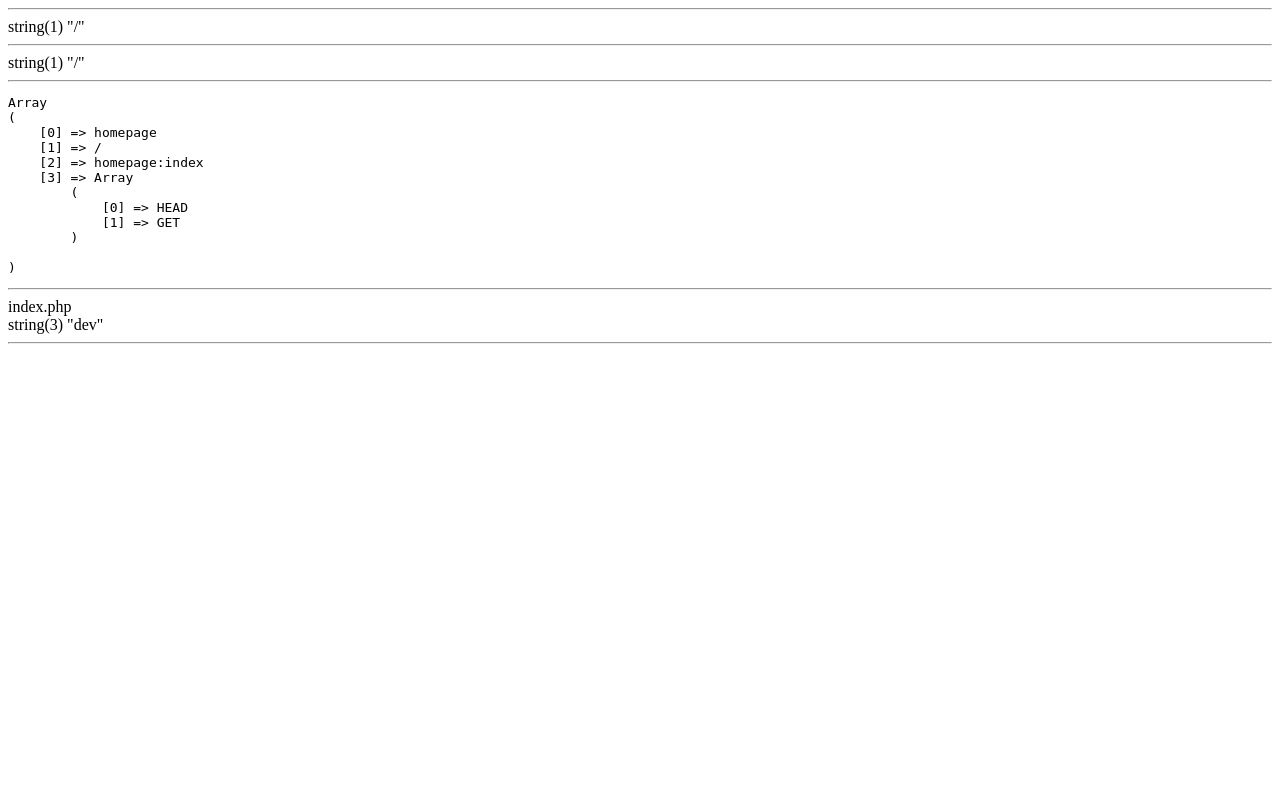
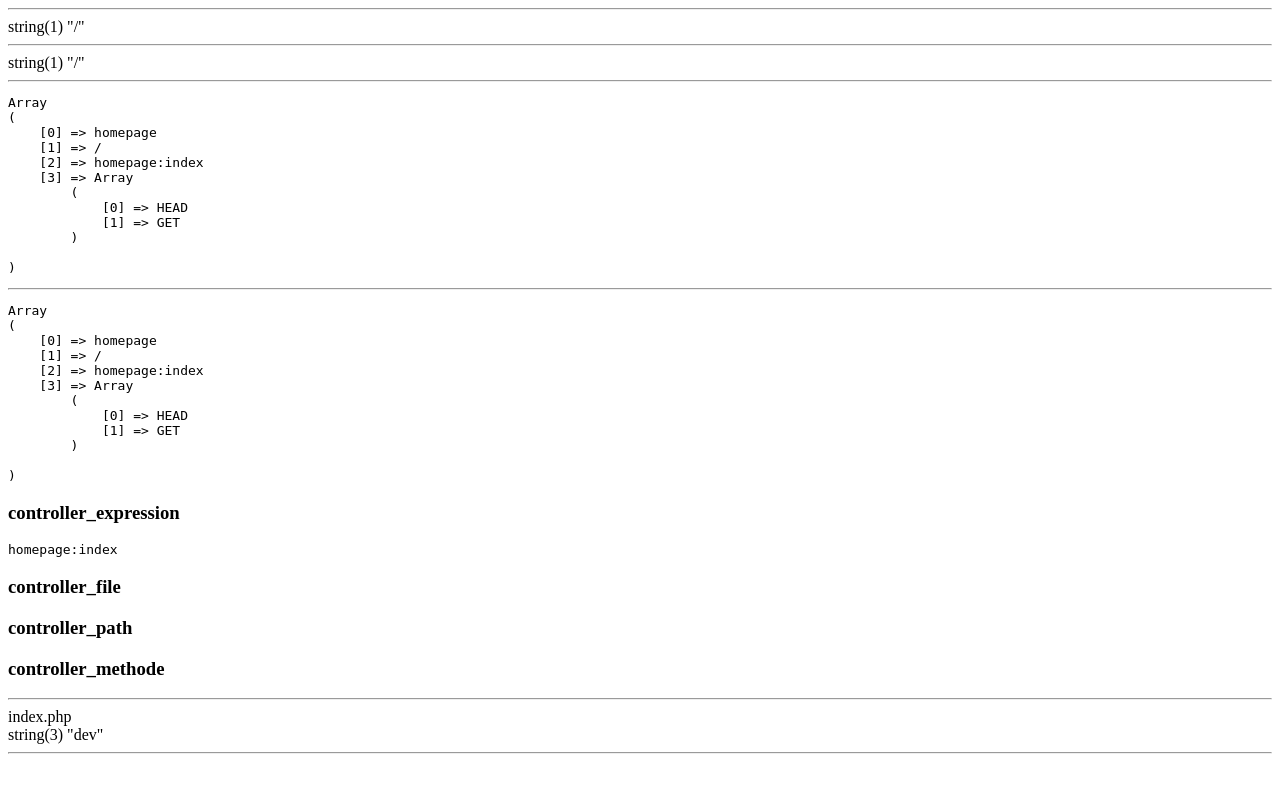
Before and after one commit to Melissalesne/Mini-site, a PHP site: page / in a window 1280 px wide. Run offline with PHP 8.4, Linux system fonts and the light colour scheme.

Commit message:
Gestion de la compilation

```diff
--- a/app/app.php
+++ b/app/app.php
@@ -46,3 +46,4 @@ require_once "../app/routing.php";
 /**
  * 9. Compilation de la page (part 2 - la compilation finale)
  */
+require_once "../app/compile.php";
--- /dev/null
+++ b/app/compile.php
@@ -0,0 +1,61 @@
+<?php
+/**
+ * Fichier de compilation de l'application
+ *
+ * Ce fichier génére la page finale HTML avant de retourner le résultat au navigateur
+ */
+
+// Dans le cas ou la route est vide, on force le programme a redefinir la route
+// vers la page 404
+if (empty($route))
+{
+    $route = end($routes);
+}
+
+
+/**
+ * Récupération des éléments de la route qui definissent le controleur
+ */
+
+// Si ce paramètre est vide, on arrete le programme
+if (!isset($route[2]) || empty($route[2]))
+{
+    throw new Exception("Le controleur n'est pas définit.");
+}
+
+// Initialisation des variables qui définiront le fichier et la fonction à exécuter
+$controller_expression  = $route[2];    // homepage:index
+$controller_file        = null;         // homepage
+$controller_path        = null;         // "../src/controllers/".$controller_file.".php";
+$controller_methode     = null;         // homepage_index
+
+
+//////
+
+
+
+echo "<pre>";
+print_r($route);
+echo "</pre>";
+
+echo "<h3>controller_expression</h3>";
+echo "<pre>";
+print_r($controller_expression);
+echo "</pre>";
+
+echo "<h3>controller_file</h3>";
+echo "<pre>";
+print_r($controller_file);
+echo "</pre>";
+
+echo "<h3>controller_path</h3>";
+echo "<pre>";
+print_r($controller_path);
+echo "</pre>";
+
+echo "<h3>controller_methode</h3>";
+echo "<pre>";
+print_r($controller_methode);
+echo "</pre>";
+
+echo "<hr>";
```
